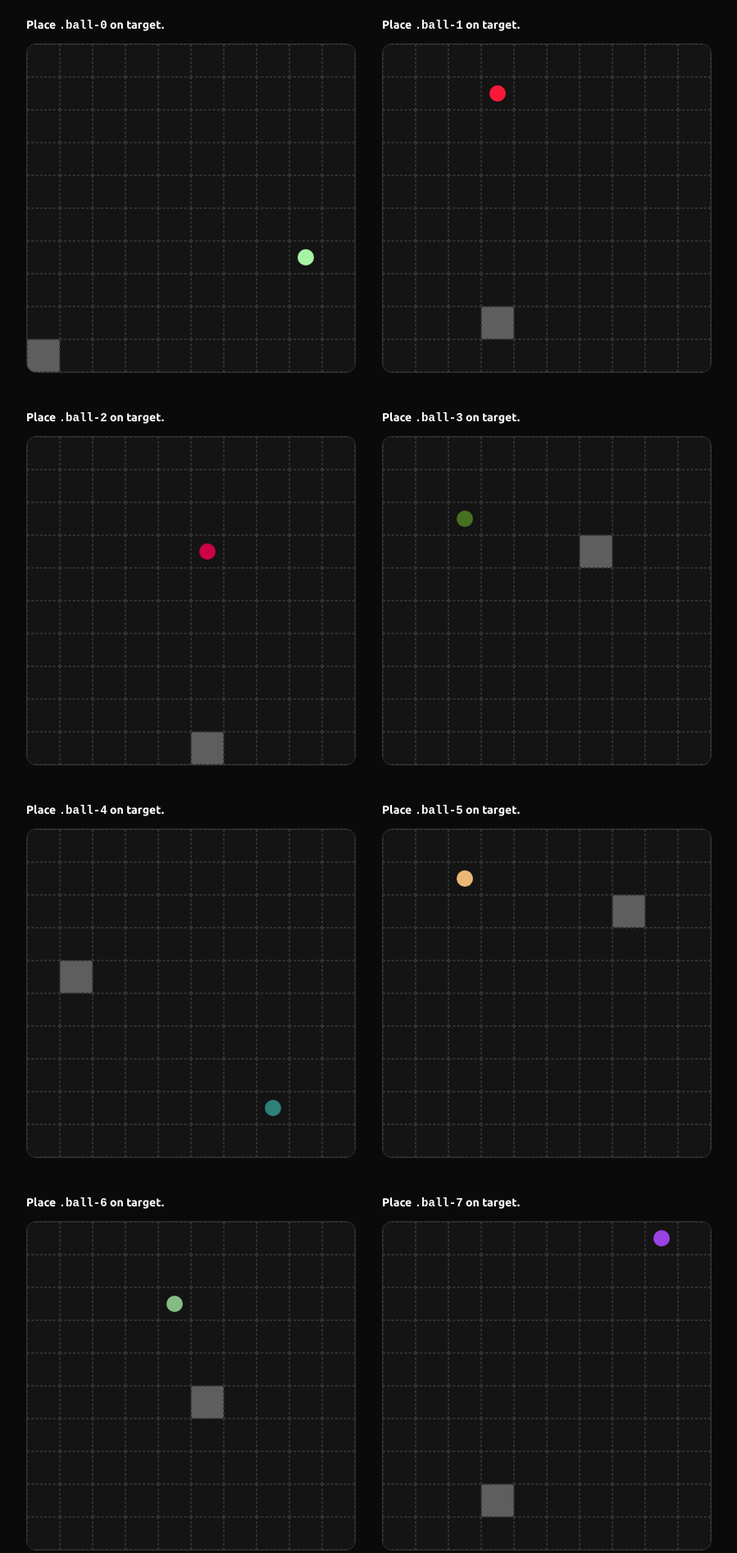
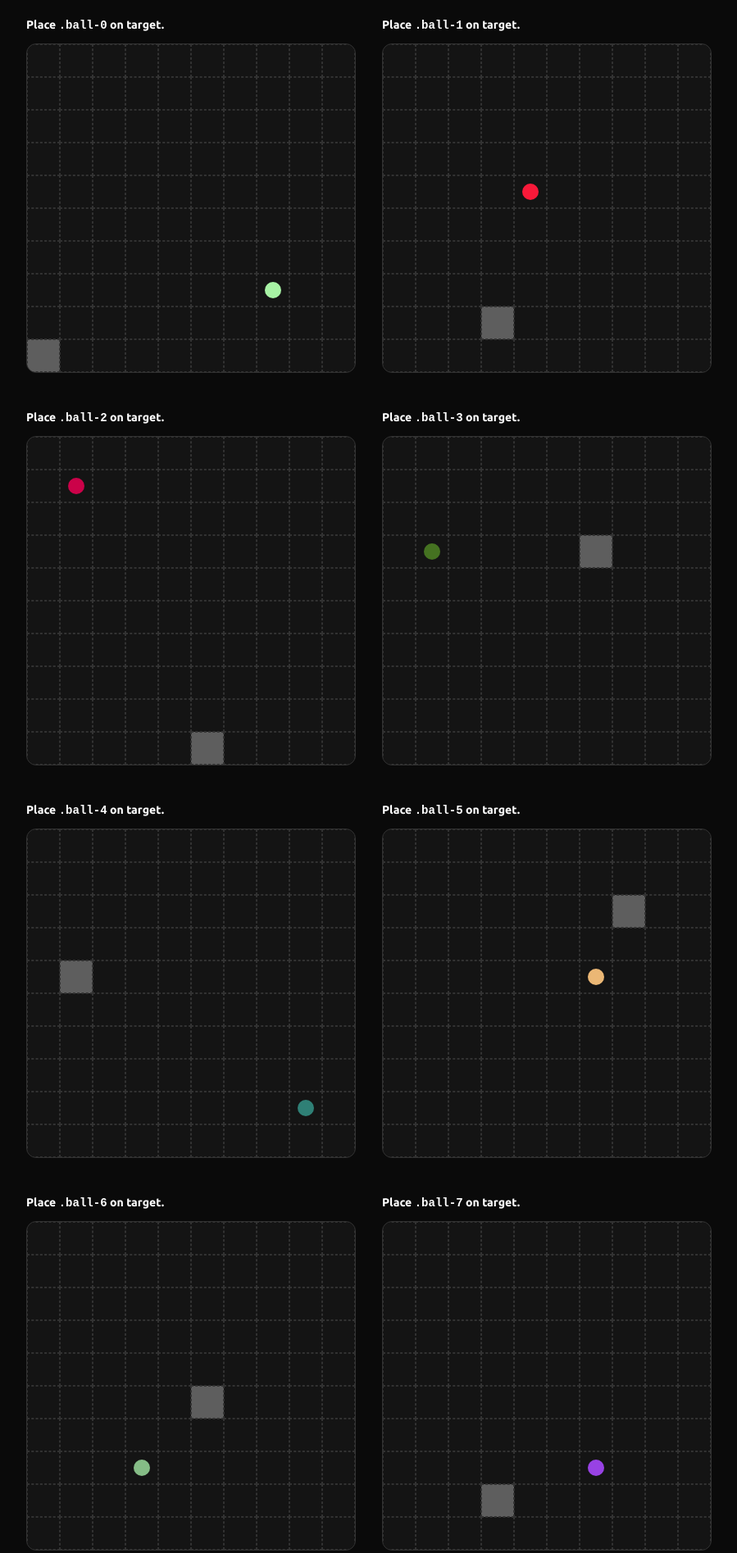
Before and after one commit to Octaviofir/HTML-CSS, a plain HTML site: page css-navy-battle feito/index.html in a window 1280 px wide. Shown: the top 1895 px of the page at 82% size, without its empty margins (190-1089 px from the left). Drawn offline with Linux system fonts and the light colour scheme.

Commit message:
change balls positions to fit in the square, however it seems to be an impossible mission

```diff
--- a/css-navy-battle feito/styles.css
+++ b/css-navy-battle feito/styles.css
@@ -55,65 +55,67 @@ pre {
 /* Coloca o teu CSS a partir daqui */
 .ball-0 {
     position: absolute;
-    bottom:120px;
-    right: 40px;
+    bottom:20%;
+    left: 70%;
 
 }
 
 .ball-1 {
     position: absolute;
-    top: 40px;
-    left: 120px;
+    top: 40%;
+    left: 40%;
 
 }
 
 .ball-2 {
     position: absolute;
-    top: 120px;
-    right: 160px;
+    top: 10%;
+    right: 80%;
 }
 
 .ball-3 {
     position: absolute;
-    top: 20%;
-    left: 20%;
+    top: 30%;
+    left: 10%;
 }
 
 .ball-4 {
     position: absolute;
     bottom: 10%;
-    right: 20%;
+    right: 10%;
 }
 
 .ball-5 {
     position: absolute;
-    top: 10%;
-    left: 20%;
+    top: 40%;
+    left: 60%;
 }
 
 .ball-6 {
     position: absolute;
-    top: 20%;
-    left: 40%;
+    top: 70%;
+    left: 30%;
 }
 
 .ball-7 {
     position: absolute;
-    right: 10%;
+    right: 30%;
+    bottom: 20%;
 }
 
 .ball-8 {
     position: absolute;
-    top: 30%;
+    top: 20%;
+    right: 40%
 }
 
 .ball-9 {
     position: absolute;
-    bottom: 10%;
+    left: 50%;
 }
 
 .ball-10 {
     position: absolute;
-    bottom: 0;
-    right: 0;
+    left: 0;
+    bottom: 20%;
 }
```
Also changed, not shown: 1 other file.
